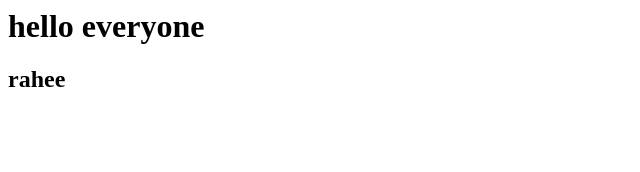
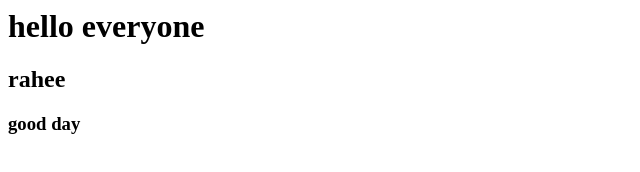
Before and after one commit to RaheeGandhi/practicerepo, a plain HTML site: page HTML/index.html in a window 1280 px wide. Shown: the full height of the page, 0-640 px from the left. Drawn offline with Linux system fonts and the light colour scheme.

Commit message:
commit all

```diff
--- a/HTML/index.html
+++ b/HTML/index.html
@@ -6,5 +6,6 @@
 <body>
   <h1>hello everyone</h1>
   <h2>rahee</h2>
+  <h3>good day</h3>
 </body>
 </html>
```
